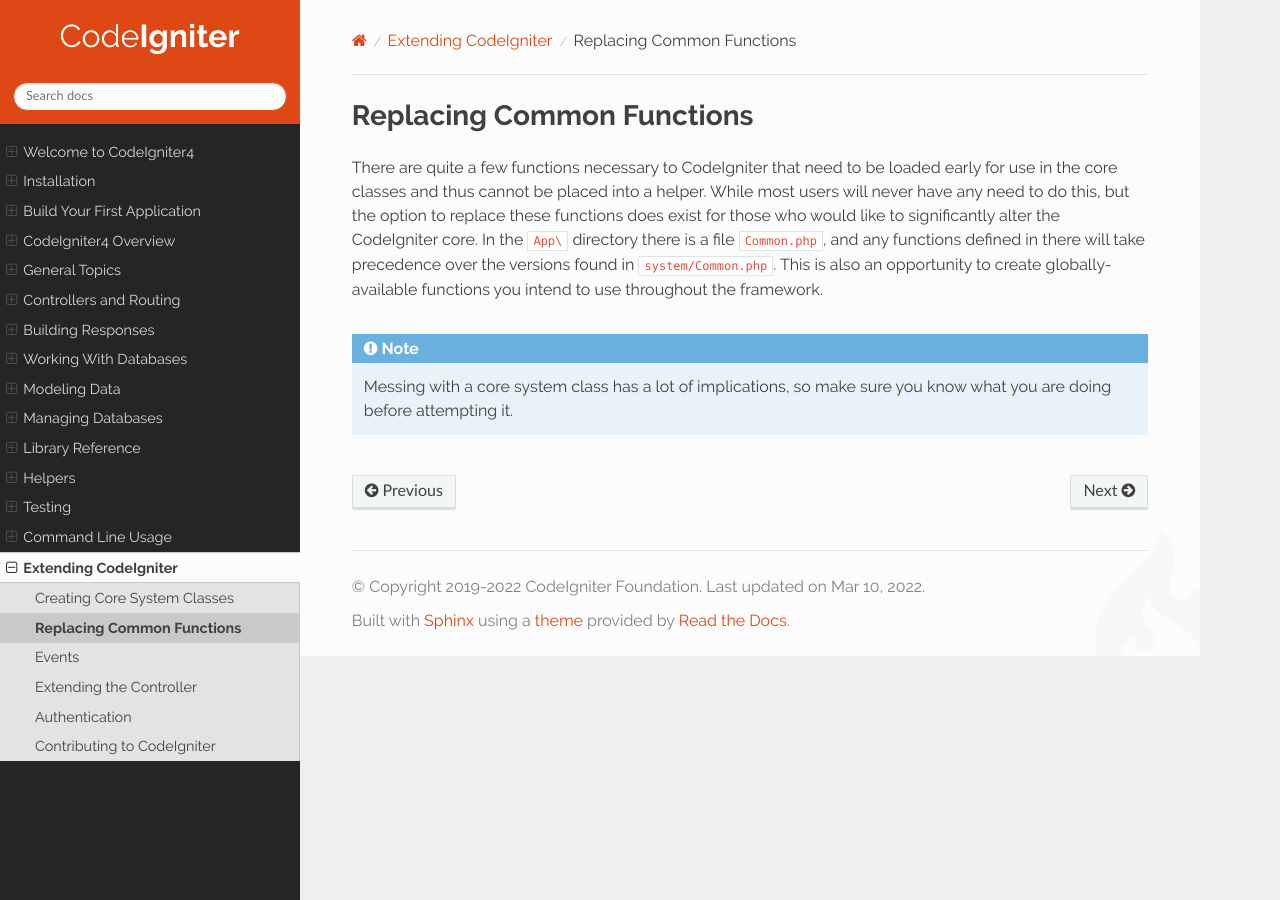
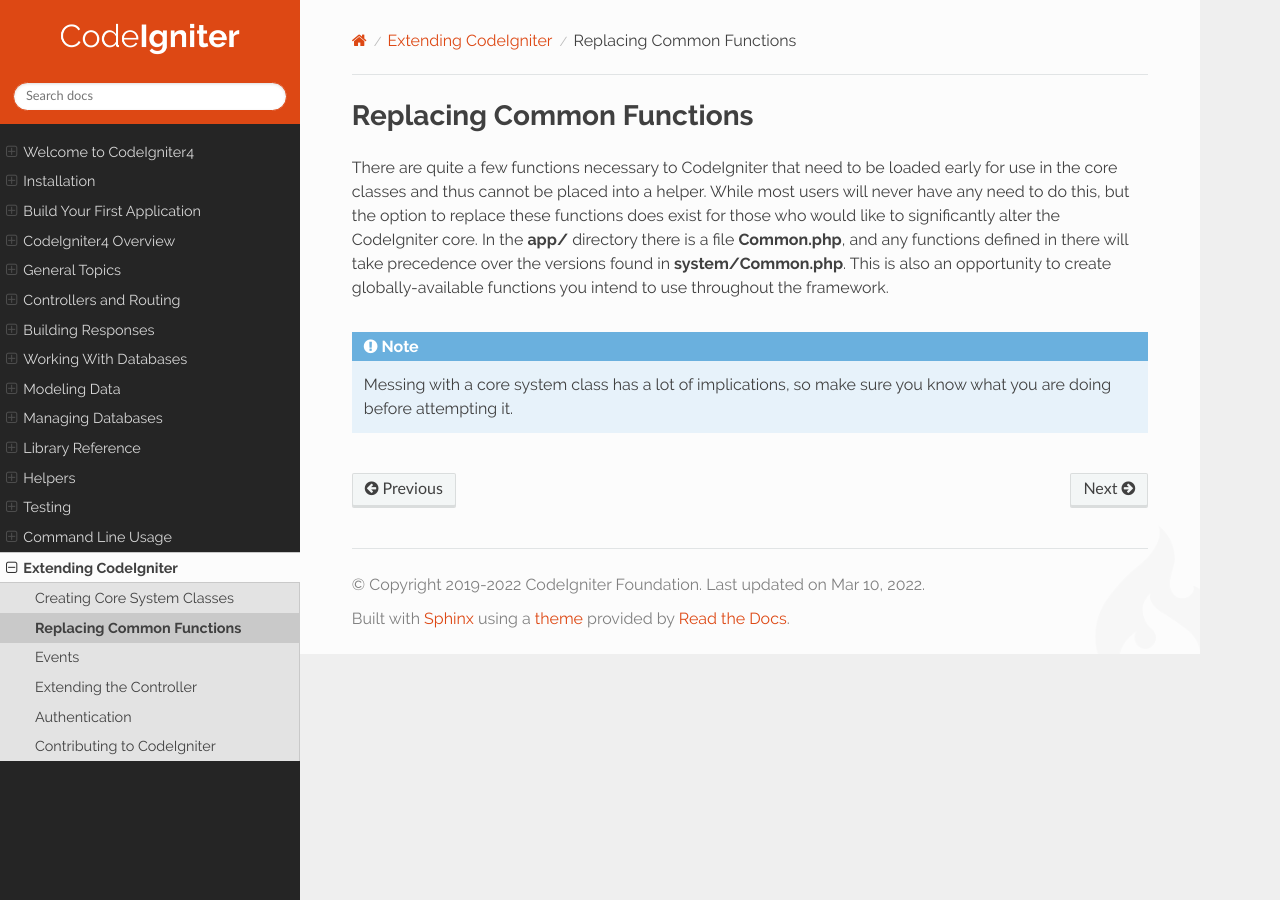
Before and after one commit to NEKOGET/ci4_user_guide_src, a Sphinx documentation site: the page built from source/extending/common.rst, in a window 1280 px wide. Built offline with Sphinx 7.4.7 and the Read the Docs theme 2.0.0, drawn with Linux system fonts in a browser that asks for light colours.

```diff
--- a/source/extending/common.rst
+++ b/source/extending/common.rst
@@ -4,9 +4,9 @@ Replacing Common Functions
 
 There are quite a few functions necessary to CodeIgniter that need to be loaded early for use in the core classes and
 thus cannot be placed into a helper. While most users will never have any need to do this, but the option to replace
-these functions does exist for those who would like to significantly alter the CodeIgniter core. In the ``App\``
-directory there is a file ``Common.php``, and any functions defined in there will take precedence over the versions
-found in ``system/Common.php``. This is also an opportunity to create globally-available functions you intend to
+these functions does exist for those who would like to significantly alter the CodeIgniter core. In the **app/**
+directory there is a file **Common.php**, and any functions defined in there will take precedence over the versions
+found in **system/Common.php**. This is also an opportunity to create globally-available functions you intend to
 use throughout the framework.
 
 .. note:: Messing with a core system class has a lot of implications, so make sure you know what you are doing before
```
